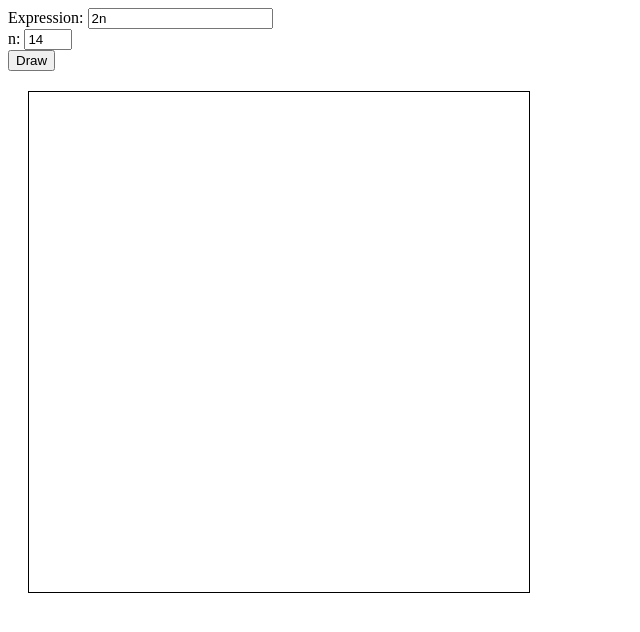
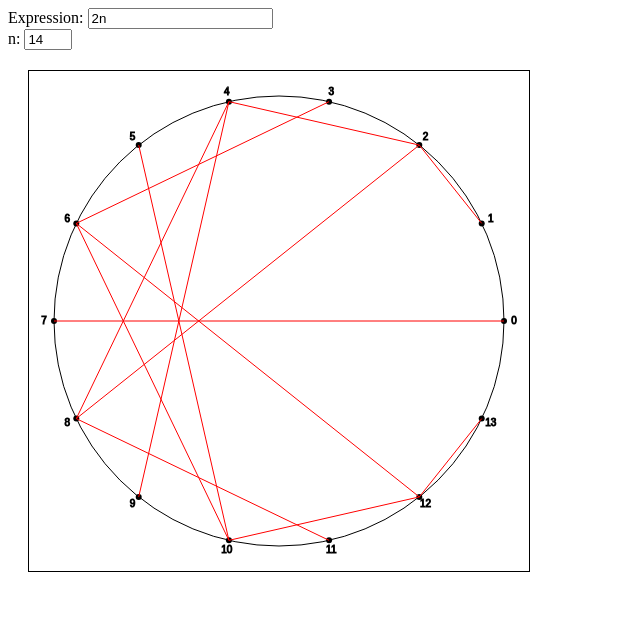
Before and after one commit to jdapayne/ModRings, a plain HTML site: page index.html in a window 1280 px wide. Shown: the whole page, without its empty margins (0-640 px from the left). Drawn offline with Linux system fonts and the light colour scheme.

Commit message:
add drawing code

```diff
--- a/ModRing.js
+++ b/ModRing.js
@@ -16,7 +16,7 @@ var ModRing = /** @class */ (function () {
      * Expression is valide if it contains only numbers, n, +, -, *, /, and ^
      */
     ModRing.prototype.validateExpression = function () {
-        var regex = /^[0-9n+\-*/^]+$/;
+        var regex = /^[0-9n+\-*/^()]+$/;
         return regex.test(this.expression);
     };
     /**
@@ -25,7 +25,9 @@ var ModRing = /** @class */ (function () {
      */
     ModRing.prototype.evaluateExpression = function (n) {
         this.validateExpression();
-        var expression = this.expression.replace(/(\d*)n/, "$1*n");
+        var expression = this.expression.replace(/(\d+)n/, "$1*n")
+            .replace("^", "**");
+        console.log("Evaluting " + expression + " at n=" + n);
         var evaluation = eval(expression); //urgh
         if (typeof evaluation === 'number') {
             return evaluation;
@@ -34,16 +36,7 @@ var ModRing = /** @class */ (function () {
             throw new Error('Invalid expression');
         }
     };
-    /**
-     * Gets coordinates of ith point on the ring
-     * @param i th point to get coordinates for
-     */
-    ModRing.prototype.point = function (i) {
-        var step = 2 * Math.PI / this.modulus;
-        var angle = i * step;
-    };
     ModRing.prototype.drawIn = function (canvas) {
-        console.log('Drawing in canvas');
         var ctx = canvas.getContext('2d');
         if (!ctx) {
             throw new Error('Canvas not supported');
@@ -52,12 +45,39 @@ var ModRing = /** @class */ (function () {
         var height = canvas.height = this.height;
         var center = [width / 2, height / 2];
         var radius = width * 0.45;
-        console.log("ctx.arc(" + center[0] + ", " + center[1] + ", " + radius + ", 0, 2 * Math.PI);");
         ctx.clearRect(0, 0, width, height);
-        ctx.strokeStyle = 'black';
         ctx.beginPath();
         ctx.arc(center[0], center[1], radius, 0, 2 * Math.PI);
         ctx.stroke();
+        ctx.closePath();
+        // Draw points and labels
+        for (var i = 0; i < this.modulus; i++) {
+            var x = radius * Math.cos(2 * Math.PI * i / this.modulus);
+            var y = -radius * Math.sin(2 * Math.PI * i / this.modulus);
+            var x2 = (radius + 10) * Math.cos(2 * Math.PI * i / this.modulus);
+            var y2 = -(radius + 10) * Math.sin(2 * Math.PI * i / this.modulus);
+            // Draw a dot at the point
+            ctx.beginPath();
+            ctx.arc(center[0] + x, center[1] + y, 3, 0, 2 * Math.PI);
+            ctx.fill();
+            ctx.textBaseline = 'middle';
+            ctx.textAlign = 'center';
+            ctx.strokeText(i.toString(), center[0] + x2, center[1] + y2);
+            ctx.closePath();
+        }
+        for (var i = 0; i < this.modulus; i++) {
+            var x = radius * Math.cos(2 * Math.PI * i / this.modulus);
+            var y = -radius * Math.sin(2 * Math.PI * i / this.modulus);
+            var j = this.evaluateExpression(i);
+            var xj = radius * Math.cos(2 * Math.PI * j / this.modulus);
+            var yj = -radius * Math.sin(2 * Math.PI * j / this.modulus);
+            ctx.strokeStyle = 'red';
+            ctx.beginPath();
+            ctx.moveTo(center[0] + x, center[0] + y);
+            ctx.lineTo(center[0] + xj, center[0] + yj);
+            ctx.stroke();
+            ctx.closePath();
+        }
     };
     return ModRing;
 }());
--- a/index.html
+++ b/index.html
@@ -9,13 +9,12 @@
   </head>
   </head>
   <body>
-    <form id="form">
+    <div id="form">
       <label for="expression">Expression:</label>
       <input type="text" id="expression" name="expression" value="2n"><br/>
       <label for="n">n:</label>
       <input type="number" name="n" id="n" value="14"><br/>
-      <button type="submit">Draw</button>
-    </form>
+    </div>
     <canvas id="canvas" width="500" height="500"></canvas>
   </body>
 </html>
--- a/main.js
+++ b/main.js
@@ -6,15 +6,16 @@ document.addEventListener('DOMContentLoaded', function () {
     var nInput = document.getElementById('n');
     var canvas = document.getElementById('canvas');
     var modRing = new ModRing();
-    (_a = document.getElementById('form')) === null || _a === void 0 ? void 0 : _a.addEventListener('submit', function (event) {
+    function getInfoAndDraw() {
         var _a, _b;
-        event.preventDefault();
         var expression = (_a = expressionInput === null || expressionInput === void 0 ? void 0 : expressionInput.value) !== null && _a !== void 0 ? _a : 'n';
         var n = parseInt((_b = nInput === null || nInput === void 0 ? void 0 : nInput.value) !== null && _b !== void 0 ? _b : '10');
         modRing.expression = expression;
         modRing.modulus = n;
         modRing.drawIn(canvas);
-    });
+    }
+    (_a = document.getElementById('form')) === null || _a === void 0 ? void 0 : _a.addEventListener('change', getInfoAndDraw);
+    getInfoAndDraw();
 });
 function error(message) {
     console.log('Error:', message);
```
Also changed, not shown: ModRing.ts (+37 -11 lines), main.ts (+5 -3 lines), 2 other files.
